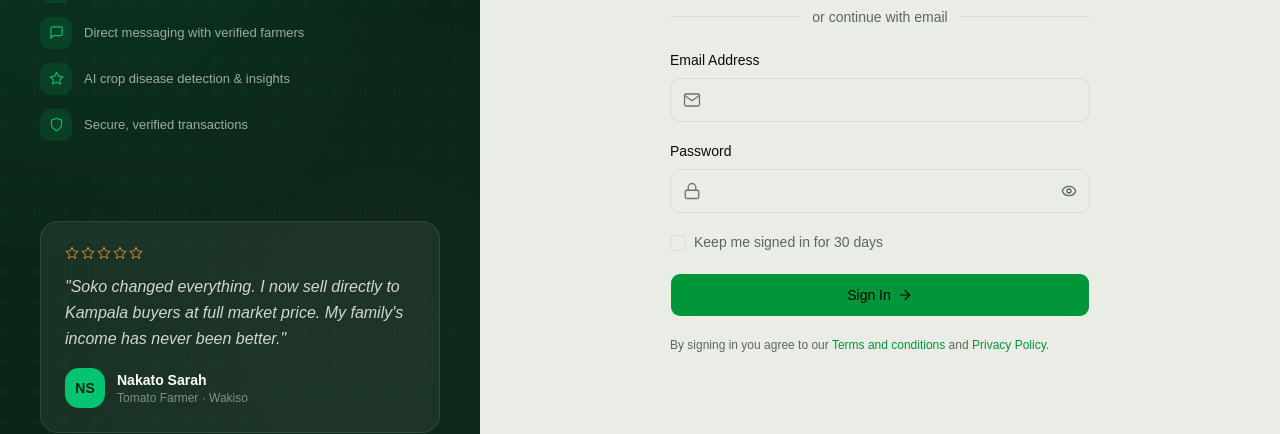
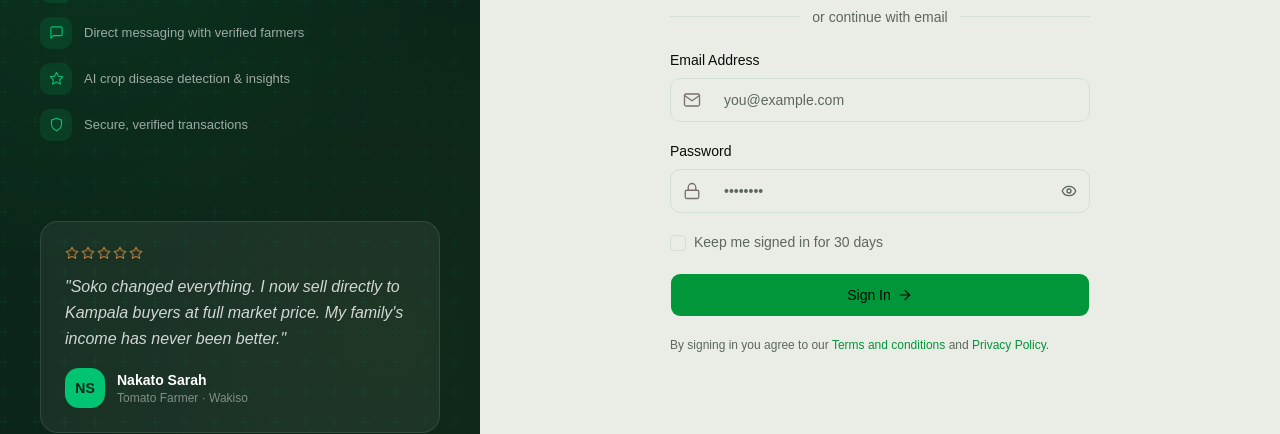
Before and after one commit to Ntale3/soko_client, a React (Vite) app: page /auth/sign-in in a window 1280 px wide. Shown: the part 333-767 px from the top of the page. Built offline with nearby package versions, Linux system fonts and the light colour scheme.

Commit message:
♻️  modify auth and files

```diff
--- a/src/components/profile-page/own-profile-components.tsx
+++ b/src/components/profile-page/own-profile-components.tsx
@@ -1,10 +1,7 @@
 import {
   Bell,
   ChevronRight,
-  CreditCard,
-  FileText,
   Globe,
-  Heart,
   LogOut,
   Moon,
   Package,
@@ -13,18 +10,17 @@ import {
   SunMoon,
   Wallet,
 } from "lucide-react";
-import { useState } from "react";
 
 import { Badge } from "@/components/ui/badge";
 import { Button } from "@/components/ui/button";
-import { Separator } from "@/components/ui/separator";
 import { Skeleton } from "@/components/ui/skeleton";
 import { Switch } from "@/components/ui/switch";
 import { useMyOrders, useMyPayouts } from "@/hooks/use-profile";
 import { cn } from "@/lib/utils";
 import { useAuthStore } from "@/store/auth-store";
-import { OrderSummaryItem, PayoutRecord, ThemePreference } from "@/types/profile";
+import { ThemePreference } from "@/types/profile";
 
+import { useTheme } from "../theme-provider";
 import { ProfileAvatar, StatCard, VerificationBadge } from "./profile-shared";
 
 // ───> Own profile hero
@@ -294,13 +290,15 @@ function SettingsRow({
 }
 
 export function SettingsPanel() {
-  const { settings, setTheme, updateSettings, logout } = useAuthStore();
+  const { settings, updateSettings, logout } = useAuthStore();
 
   const themes: { value: ThemePreference; icon: React.ReactNode; label: string }[] = [
     { value: "light", icon: <Sun size={14} />, label: "Light" },
     { value: "dark", icon: <Moon size={14} />, label: "Dark" },
     { value: "system", icon: <SunMoon size={14} />, label: "System" },
   ];
+
+  const { setTheme, theme } = useTheme();
 
   return (
     <div className="bg-card border border-border/60 rounded-2xl px-5 divide-y divide-border/40">
@@ -313,7 +311,7 @@ export function SettingsPanel() {
               onClick={() => setTheme(t.value)}
               className={cn(
                 "flex items-center gap-1.5 px-2.5 py-1.5 rounded-lg text-xs font-medium transition-all",
-                settings.theme === t.value
+                theme === t.value
                   ? "bg-background text-foreground shadow-sm"
                   : "text-muted-foreground hover:text-foreground"
               )}
--- a/src/routes/auth/sign-in.tsx
+++ b/src/routes/auth/sign-in.tsx
@@ -1,4 +1,5 @@
 import { createFileRoute, useNavigate } from "@tanstack/react-router";
+import { useState } from "react";
 
 import AuthLayout from "@/components/auth/auth-layout";
 import { panel } from "@/components/auth/sign-in-panel";
@@ -10,6 +11,7 @@ import { Input } from "@/components/ui/input";
 import { Separator } from "@/components/ui/separator";
 import { C } from "@/constants/colors";
 import { Ic } from "@/constants/crisp-svg";
+import { useAuthStore } from "@/store/auth-store";
 
 export const Route = createFileRoute("/auth/sign-in")({
   component: RouteComponent,
@@ -17,10 +19,29 @@ export const Route = createFileRoute("/auth/sign-in")({
 
 function RouteComponent() {
   const navigate = useNavigate();
+  const { login, isLoading, error, clearError } = useAuthStore();
+
+  const [fields, setFields] = useState({ email: "", password: "", rememberMe: false });
+
+  function update<K extends keyof typeof fields>(key: K, value: (typeof fields)[K]) {
+    if (error) clearError(); // clear server error on edit
+    setFields((prev) => ({ ...prev, [key]: value }));
+  }
+
+  async function handleSubmit(e: React.SubmitEvent) {
+    e.preventDefault();
+    try {
+      await login({ email: fields.email, password: fields.password });
+      navigate({ to: "/marketplace" });
+    } catch {
+      // error is already set in the store — nothing extra needed here
+    }
+  }
+
   return (
     <AuthLayout panel={panel}>
       <div className="animate-[fadeUp_0.7s_cubic-bezier(.16,1,.3,1)_both]">
-        {/* Heading Logo */}
+        {/* Logo */}
         <div className="mb-8 lg:hidden">
           <Logo dark size="md" LogoStyle="text-primary" />
         </div>
@@ -32,7 +53,7 @@ function RouteComponent() {
           </h1>
           <p className="text-[15px] text-muted-foreground">
             Don't have an account?{" "}
-            <Button className="" variant={"link"} onClick={() => navigate({ to: "/auth/sign-up" })}>
+            <Button variant={"link"} onClick={() => navigate({ to: "/auth/sign-up" })}>
               <div className="flex items-center gap-0.5 justify-center">
                 <p className="text-primary font-semibold block">Sign up free</p>
                 <Ic n="arrow" s={18} c={"var(--primary)"} />
@@ -41,7 +62,9 @@ function RouteComponent() {
           </p>
         </div>
 
+        {/* Google */}
         <Button
+          type="button"
           className="mb-6 gap-3 py-3.25 px-7 rounded-[14px] text-[15px] w-full h-11"
           variant={"outline"}
         >
@@ -65,46 +88,81 @@ function RouteComponent() {
           </svg>
           Continue with Google
         </Button>
+
         <div className="flex items-center gap-3">
           <Separator className="flex-1" />
           <p className="text-sm text-muted-foreground whitespace-nowrap">or continue with email</p>
           <Separator className="flex-1" />
         </div>
 
-        <form className="flex flex-col gap-2 mt-6">
+        {/* Server error */}
+        {error && (
+          <div className="mt-4 rounded-[10px] bg-destructive/10 border border-destructive/20 px-4 py-3">
+            <p className="text-sm text-destructive">{error}</p>
+          </div>
+        )}
+
+        <form onSubmit={handleSubmit} className="flex flex-col gap-2 mt-6">
           <FieldGroup>
             <Field>
-              <FieldLabel htmlFor="fullname-required">Email Address</FieldLabel>
-              <Input leftIcon={<Ic n="mail" s={18} c={C.muted} />} type="email" className="h-11" />
+              <FieldLabel htmlFor="email">Email Address</FieldLabel>
+              <Input
+                id="email"
+                type="email"
+                placeholder="you@example.com"
+                className="h-11"
+                leftIcon={<Ic n="mail" s={18} c={C.muted} />}
+                value={fields.email}
+                onChange={(e) => update("email", e.target.value)}
+                required
+              />
             </Field>
 
             <Field>
-              <FieldLabel htmlFor="fullname-required">Password</FieldLabel>
+              <FieldLabel htmlFor="password">Password</FieldLabel>
               <Input
+                id="password"
+                type="password"
+                placeholder="••••••••"
+                className="h-11"
                 leftIcon={<Ic n="lock" s={18} c={C.muted} />}
-                type="password"
-                className="h-11"
+                value={fields.password}
+                onChange={(e) => update("password", e.target.value)}
+                required
               />
             </Field>
 
             <Field orientation="horizontal">
-              <Checkbox id="terms-checkbox-basic" name="terms-checkbox-basic" />
-              <FieldLabel htmlFor="terms-checkbox-basic" className="text-muted-foreground">
+              <Checkbox
+                id="rememberMe"
+                checked={fields.rememberMe}
+                onCheckedChange={(v) => update("rememberMe", !!v)}
+              />
+              <FieldLabel htmlFor="rememberMe" className="text-muted-foreground">
                 Keep me signed in for 30 days
               </FieldLabel>
             </Field>
 
             <Field>
-              <Button className="w-full h-11">
-                Sign In <Ic n="arrow" s={18} c={"var(--primary-foreground"} />
+              <Button type="submit" className="w-full h-11" disabled={isLoading}>
+                {isLoading ? (
+                  "Signing in…"
+                ) : (
+                  <>
+                    Sign In <Ic n="arrow" s={18} c={"var(--primary-foreground)"} />
+                  </>
+                )}
               </Button>
             </Field>
 
             <Field>
               <p className="text-xs text-muted-foreground block">
                 By signing in you agree to our{" "}
-                <span className="text-primary hover:underline">Terms and conditions</span> and{" "}
-                <span className="text-primary hover:underline">Privacy Policy.</span>
+                <span className="text-primary hover:underline cursor-pointer">
+                  Terms and conditions
+                </span>{" "}
+                and{" "}
+                <span className="text-primary hover:underline cursor-pointer">Privacy Policy.</span>
               </p>
             </Field>
           </FieldGroup>
```
Also changed, not shown: 1 other file (tests, documents, lock files or other folders).
